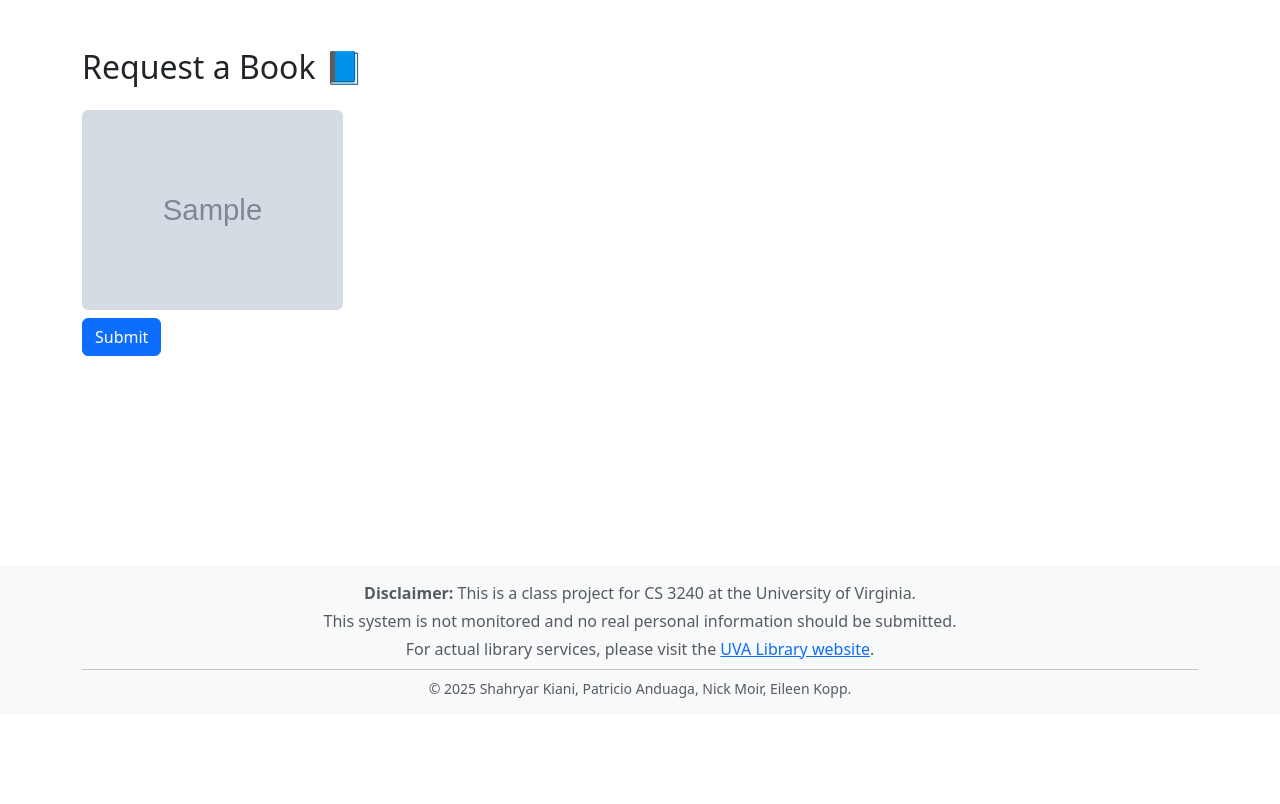
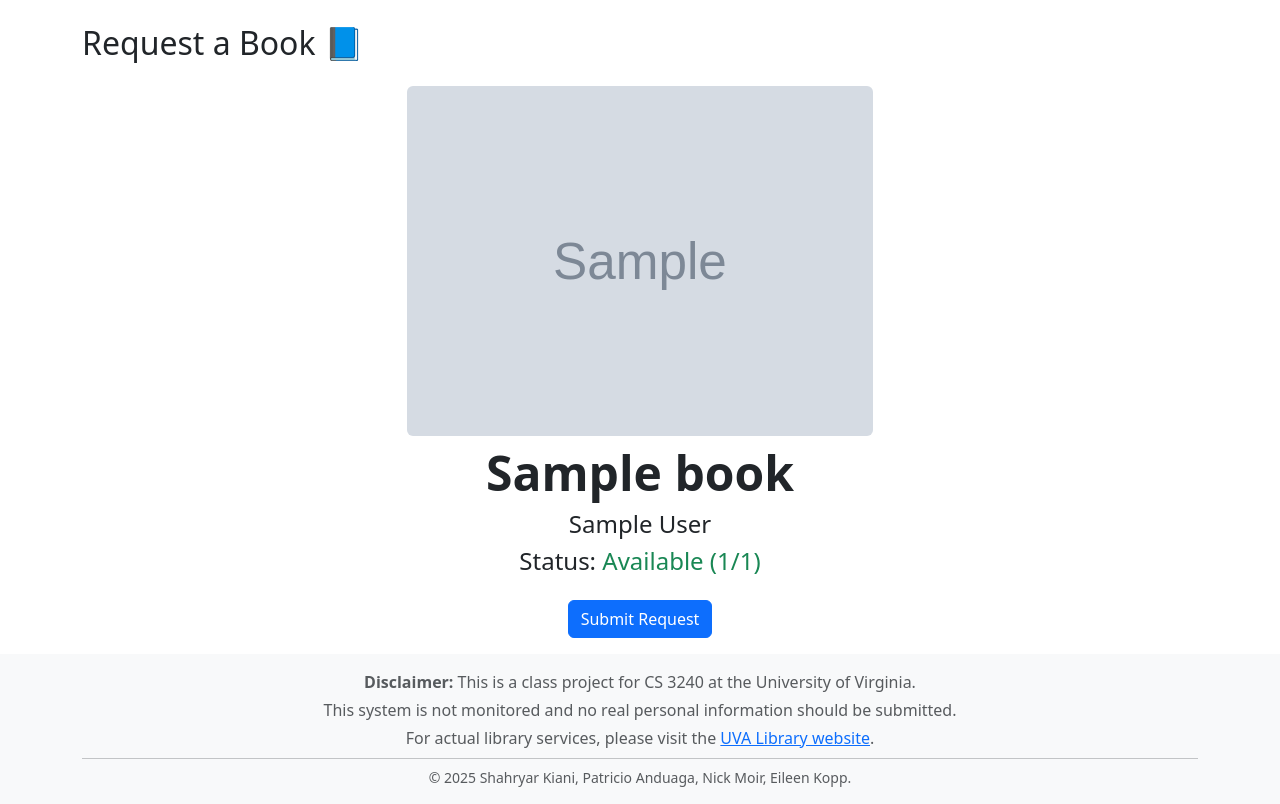
Before and after one commit to PatricioA-2004/Library-Website, a Django app: template lending/templates/lending/request_book.html in a window 1280 px wide. Shown: the part 85-889 px from the top of the page. Before the commit the page ends 783 px from the top, so only its background shows below. Run offline with Django 3.2, Linux system fonts and the light colour scheme; the template is opened without the code that fills it: most values are stand-ins (such as "Sample title", 1, 10 or a date in 2020); grey boxes marked "Sample" are stand-in pictures; some libraries are stand-ins or nearby versions.

Commit message:
Finished Request Book page

```diff
--- a/lending/templates/lending/request_book.html
+++ b/lending/templates/lending/request_book.html
@@ -3,26 +3,64 @@
 {% block title %}Request a Book{% endblock %}
 
 {% block content %}
-<div class="container mt-5">
+<div class="container mt-4">
   <h2 class="mb-4">Request a Book 📘</h2>
-  <div class="row">
-    <div class="col-md-3">
+
+  <div class="d-flex justify-content-center">
+    <form method="post" class="w-50">
+      {% csrf_token %}
+      <div class="d-flex flex-column" style="width: 280px; margin: 0 auto;">
+        {% bootstrap_field form.requested_book show_label=False %}
+      </div>
+
+      <div class="mb-3 text-center">
         {% if book.book_cover %}
         <img src="{{ book.book_cover.url }}" class="rounded mx-auto d-block img-fluid"
-        style="min-width: 100px; min-height: 200px; max-height: 500px;">
+          style="min-width: 100px; height: 350px;">
         {% else %}
         <div class="rounded mx-auto d-block d-flex justify-content-center align-items-center"
-        style="width: 200px; height: 300px; background-color: #ccc; color: #555; font-size: 1.2rem; font-weight: bold; text-align: center;">
+          style="width: 250px; height: 350px; background-color: #ccc; color: #555; font-size: 1.2rem; font-weight: bold; text-align: center;">
           No Cover Available
         </div>
         {% endif %}
+
+        {% if book %}
+        <h1 class="fw-bold mt-2" style="font-size: clamp(2rem, 5vw, 3rem);"> {{ book.book_title }} </h1>
+        <h4 style="font-weight: 400; font-size: clamp(1.5rem, 4vw, 1.5rem);"> {{ book.book_author }} </h4>
+        <h4 style="font-size: clamp(1.5rem, 3vw, 1.5rem)">Status:
+          {% if book.in_stock %}
+          <span class="text-success" >Available ({{ book.total_available }}/{{ book.total_copies }})</span>
+          {% else %}
+          <span class="text-danger">No Copies Available ({{ book.total_available }}/{{ book.total_copies }})</span>
+          {% endif %}
+        </h4>
+        {% else %}
+        <h1 class="fw-bold mt-2" style="font-size: clamp(2rem, 5vw, 3rem);"> No Book Selected </h1>
+        {% endif %}
+      </div>
+
+      <div class="d-flex justify-content-center">
+        {% if book %}
+        <button type="submit" class="btn btn-primary mt-2">Submit Request</button>
+        {% else %}
+        <button class="btn btn-primary disabled mt-2">Submit Request</button>
+        {% endif %}
+      </div>
+    </form>
   </div>
 </div>
 
-  <form method="post" class="w-50">
-    {% csrf_token %}
-    {% bootstrap_form form %}
-    <button type="submit" class="btn btn-primary mt-2">Submit</button>
-  </form>
-</div>
+<script>
+  document.addEventListener("DOMContentLoaded", function () {
+    const bookSelect = document.getElementById("id_requested_book");
+    if (bookSelect) {
+      bookSelect.addEventListener("change", function () {
+        const selectedBookId = this.value;
+        const url = new URL(window.location.href);
+        url.searchParams.set("book", selectedBookId);
+        window.location.href = url.toString();
+      });
+    }
+  });
+</script>
 {% endblock %}
--- a/lending/views.py
+++ b/lending/views.py
@@ -218,7 +218,7 @@ def request_book(request):
     else:
         form = RequestForm(user=request.user, initial=initial_data)
 
-    return render(request, 'lending/request_book.html', {'form': form, 'book': book, "book_list": Book.objects.all()})
+    return render(request, 'lending/request_book.html', {'form': form, 'book': book})
 
 def search_view(request):
     query = request.GET.get('q')
```
Also changed, not shown: lending/forms.py (+9 -1 lines). Lines whose indentation alone changed are shown as unchanged.
